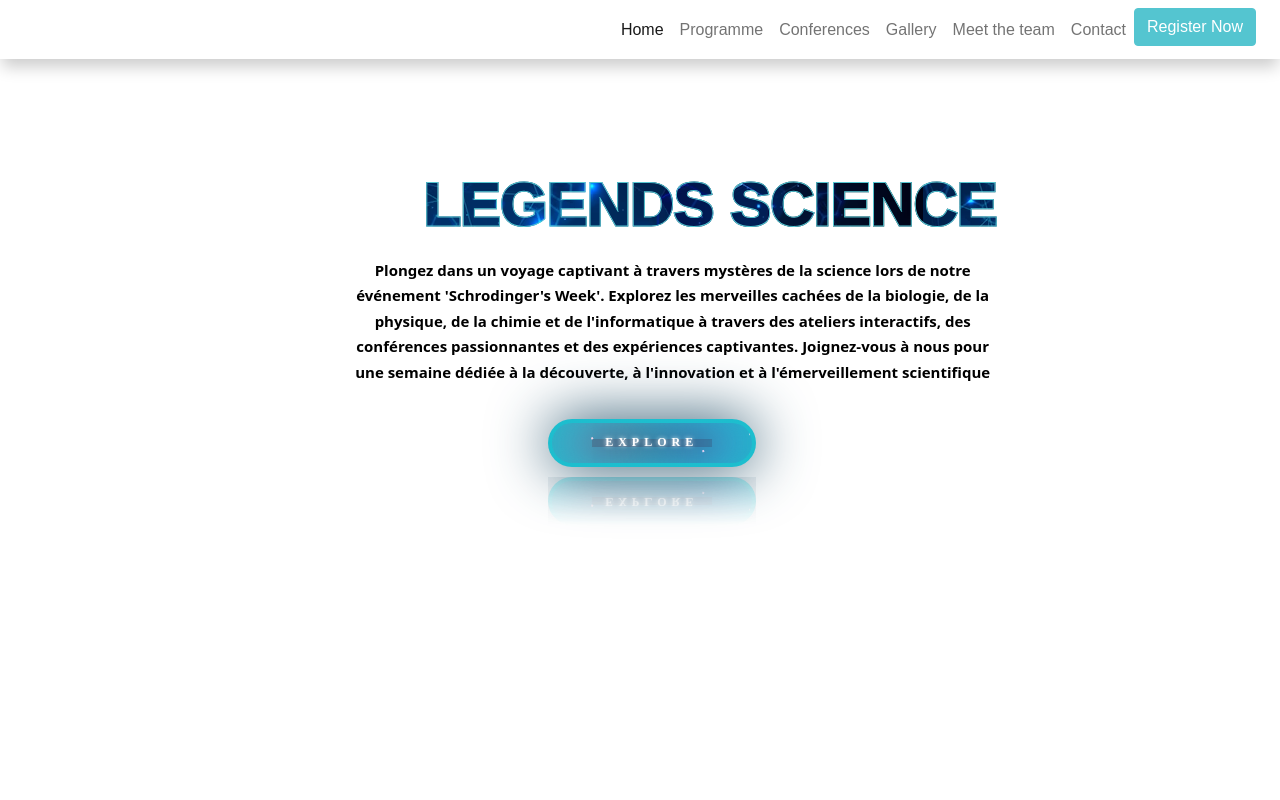
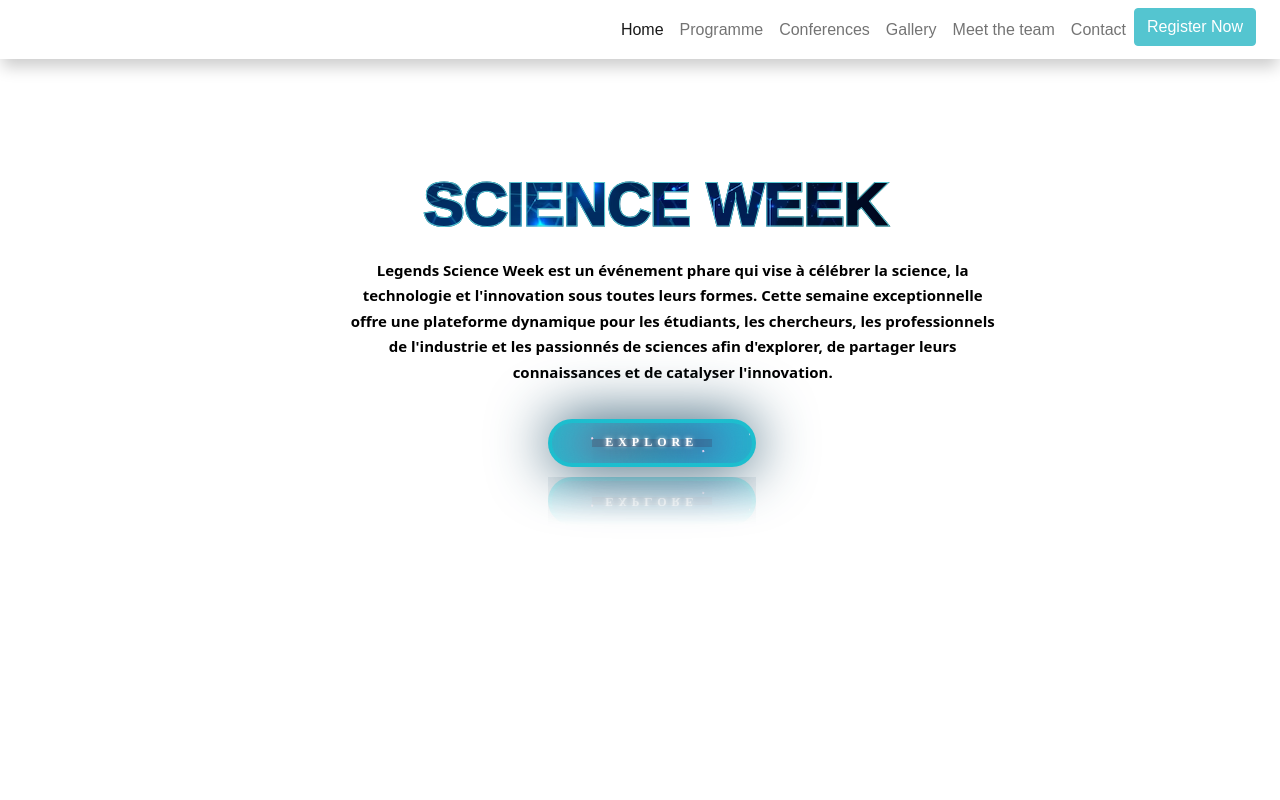
Before and after one commit to rimasalma/SCIENCE-WEEK, a plain HTML site: page index.html in a window 1280 px wide. Shown: the top 800 px of the page. Drawn offline with nearby package versions, Linux system fonts and the light colour scheme.

Commit message:
Add files via upload

```diff
--- a/index.html
+++ b/index.html
@@ -73,8 +73,8 @@
 <header>
   <div class="container header-container">
     <div class="header_left">
-    <h1 >LEGENDS SCIENCE </BR> </h1>
-    <p>Plongez dans un voyage captivant à travers  mystères de la science lors de notre événement 'Schrodinger's Week'. Explorez les merveilles cachées de la biologie, de la physique, de la chimie et de l'informatique à travers des ateliers interactifs, des conférences passionnantes et des expériences captivantes. Joignez-vous à nous pour une semaine dédiée à la découverte, à l'innovation et à l'émerveillement scientifique</p>
+    <h1 > SCIENCE WEEK </BR> </h1>
+    <p>Legends Science Week est un événement phare qui vise à célébrer la science, la technologie et l'innovation sous toutes leurs formes. Cette semaine exceptionnelle offre une plateforme dynamique pour les étudiants, les chercheurs, les professionnels de l'industrie et les passionnés de sciences afin d'explorer, de partager leurs connaissances et de catalyser l'innovation. </p>
 
     <button class="btns" type="button">
         <strong>EXPLORE</strong>
```
